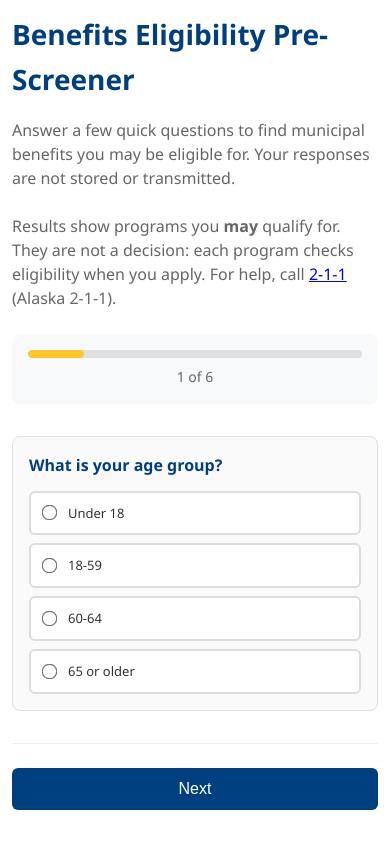
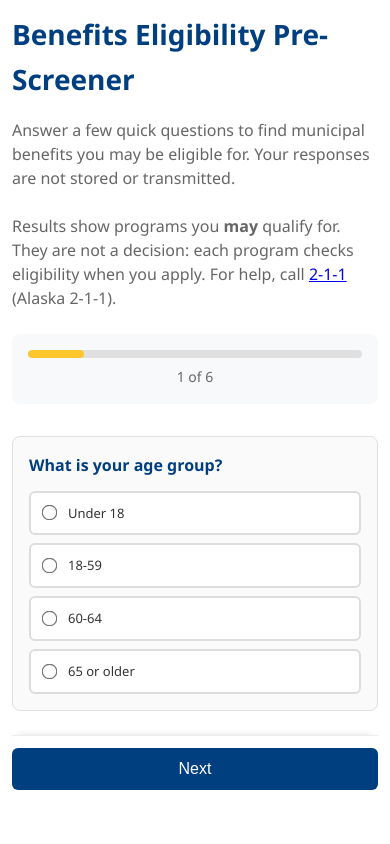
Before and after one commit to MunicipalityOfAnchorage/benefits-prescreener, a plain HTML site: page index.html in a window 390 px wide. Drawn offline with nearby package versions, Linux system fonts and the light colour scheme.

Commit message:
Update styles.css
Fix buttons showing on Mobile

```diff
--- a/styles.css
+++ b/styles.css
@@ -386,6 +386,24 @@ fieldset.question-group {
         margin-bottom: 8px;
     }
 
+        .navigation-buttons {
+        position: sticky;
+        bottom: 0;
+        z-index: 10;
+        gap: 8px;
+        margin-top: 16px;
+        padding: 12px 0 calc(12px + env(safe-area-inset-bottom));
+        background-color: white;
+        box-shadow: 0 -4px 8px -6px rgba(0,0,0,0.2);
+    }
+    .navigation-buttons button {
+        flex: 1 1 0;
+        width: auto;
+        min-width: 0;
+        margin: 0;
+    }
+
+
     .restart-btn-top {
         width: auto;
         min-width: 120px;
```
